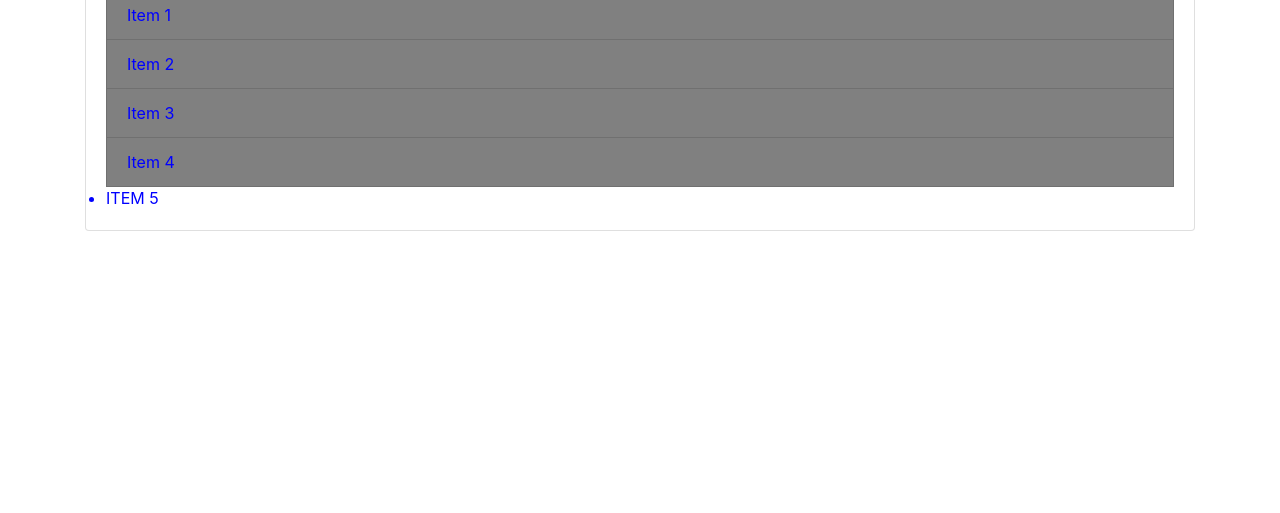
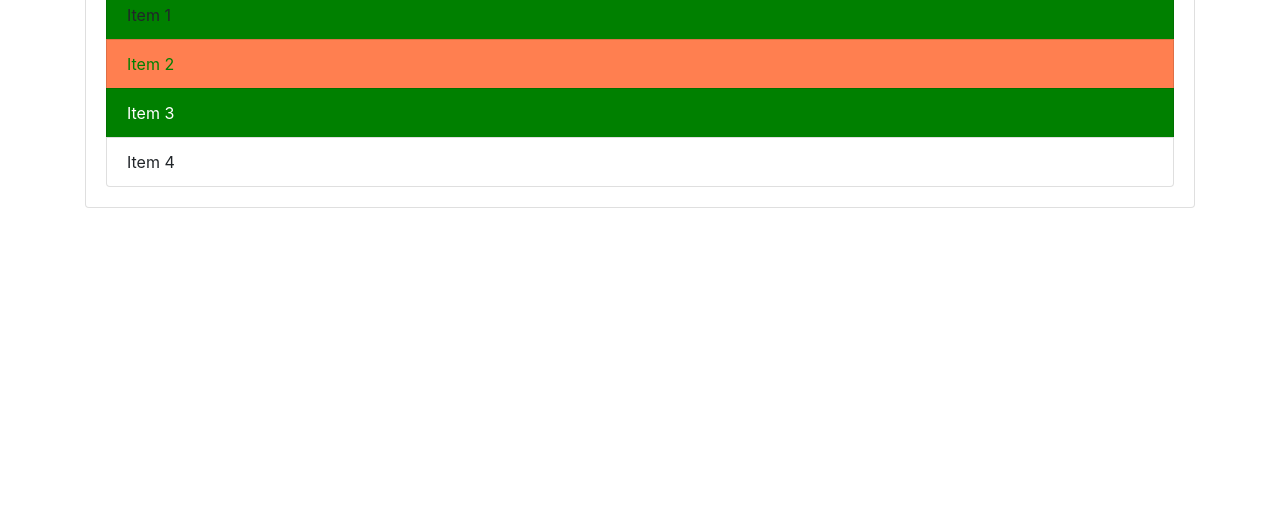
Before and after one commit to jafferhussain11/GIT-LEARNING, a plain HTML site: page index.html in a window 1280 px wide. Shown: the part 287-800 px from the top of the page. Drawn offline with nearby package versions, Linux system fonts and the light colour scheme.

Commit message:
dom queryselectorrs

```diff
--- /dev/null
+++ b/DOM_4_excercise.js
@@ -0,0 +1,16 @@
+const item = document.querySelectorAll('.list-group-item'); //node list
+console.log(item);
+item[1].style.backgroundColor = 'coral';
+item[2].style.color = 'white';
+//item.style.color = 'blue';
+
+item[1].style.color ='green';
+
+for(let i=0; i<item.length; i++){
+
+    if(i%2==0){
+
+        item[i].style.backgroundColor = 'green';
+
+    }
+}
--- a/index.html
+++ b/index.html
@@ -26,11 +26,11 @@
       <li class="list-group-item">Item 2</li>
       <li class="list-group-item">Item 3</li>
       <li class="list-group-item">Item 4</li>
-      <li> ITEM 5 </li>
+
     </ul>
    </div>
   </div>
-  <script src = "DOM_3_excercise.js"></script>
+  <script src = "DOM_4_excercise.js"></script>
 
 </body>
 </html>
```
